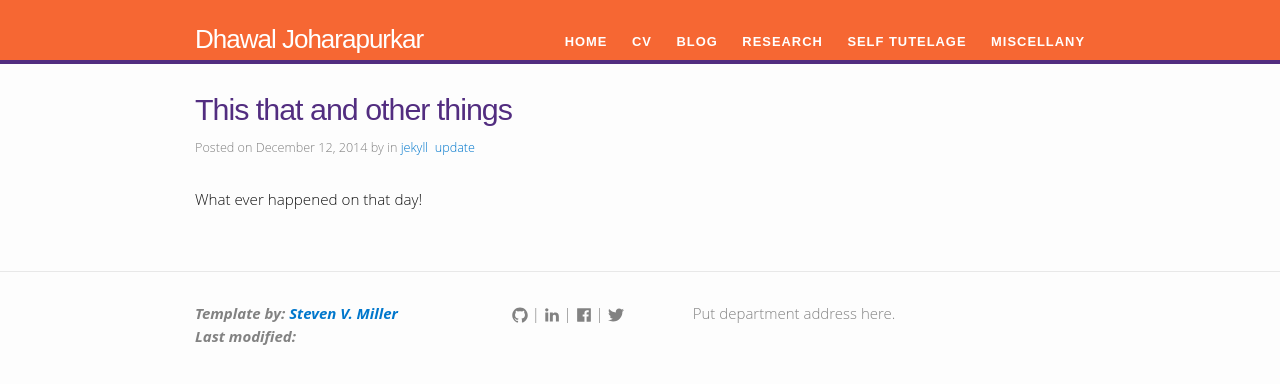
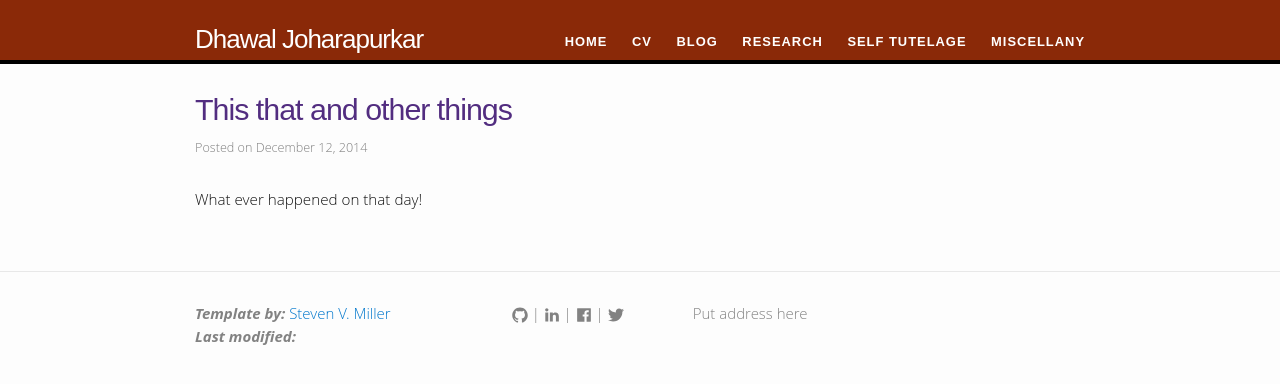
Before and after one commit to dhawaljoh/dhawaljoh.github.io, a Jekyll site: the page built from _posts/2014-12-12-this-that-other-things!.markdown, in a window 1280 px wide. Shown: the top 384 px of the page. Built offline with Jekyll 4.4.1, drawn with Linux system fonts in a browser that asks for light colours; comment, search, counter and statistics services are not loaded.

Commit message:
changed header colour

```diff
--- a/_config.yml
+++ b/_config.yml
@@ -12,6 +12,7 @@ description: > # this means to ignore newlines until "baseurl:"
  Dhawal Joharapurkar's academic website.
 baseurl: "" # the subpath of your site, e.g. /blog
 url: "http://dhawaljoh.github.com" # the base hostname & protocol for your site
+future: true # allows future dated posts
 
 #social networks
 twitter_username: dhawaljoh
--- a/_includes/footer.html
+++ b/_includes/footer.html
@@ -8,7 +8,7 @@
       <div class="footer-col footer-col-1">
         <ul class="contact-list">
           <!-- <li>{{ site.title }}</li> -->
-          <li><b><em>Template by: <a href="http://svmiller.com/" target="_blank">Steven V. Miller</a></em></b> </li>
+          <li><b><em>Template by: </em></b><a href="http://svmiller.com/" target="_blank">Steven V. Miller</a></li>
           <li><b><em>Last modified: </em></b>{{ page.last_modified_at | date:'%B %d, %Y' }}</li>
           <!-- <li><a href="mailto:{{ site.email }}">{{ site.email }}</a></li> -->
         </ul>
@@ -49,8 +49,10 @@
       </div>
 
       <div class="footer-col footer-col-3">
-        <p>
-        Put department address here.
+      Put address here
+        <!-- <p><b><em>Address: </em></b>Room E32, Engineering 2 <br /></p>
+        <a href="http://www.ucsc.edu/" target="_blank"><img src="/images/ucsc.png" alt="University of California, Santa Cruz" style="width:204px;height:64px;"></a> -->
+
         <!-- Department of Computer Science </br> -->
         <!-- University of California, Santa Cruz</br> -->
         <!-- {{ site.description }} -->
--- a/_layouts/post.html
+++ b/_layouts/post.html
@@ -5,14 +5,14 @@ layout: default
 
   <header class="post-header">
     <h1 class="post-title">{{ page.title }}</h1>
-    <p class="post-meta">Posted on {{ page.date | date: "%B %-d, %Y" }} by {% if page.author %} {{ page.author }}{% endif %}
-{% if page.categories %}
+    <p class="post-meta">Posted on {{ page.date | date: "%B %-d, %Y" }}<!--  by {% if page.author %} {{ page.author }}{% endif %}   -->
+<!-- {% if page.categories %}
   in
   {% for cat in page.categories %}
   <a href="/categories/#{{ cat }}" title="{{ cat }}">{{ cat }}</a>&nbsp;
   {% endfor %}
 
-{% endif %}
+{% endif %} -->
 </p>
   </header>
 
--- a/_sass/_header.scss
+++ b/_sass/_header.scss
@@ -5,7 +5,7 @@
     border-top: 0px solid $grey-color-dark;
     border-bottom: 4px solid $clemson-purple;
     min-height: 56px;
-    background: #f66733;
+    background: $clemson-orange;
     // Positioning context for the mobile navigation icon
     position: relative;
 
@@ -13,7 +13,7 @@
 
 .site-title {
     font-size: 26px;
-/* 		margin-top: 15px;
+/*      margin-top: 15px;
     line-height: 40px; */
     letter-spacing: -1px;
     margin-bottom: 0;
--- a/css/main.scss
+++ b/css/main.scss
@@ -17,8 +17,8 @@ $text-color:       #111;
 $background-color: #fdfdfd;
 $brand-color:      #0077CC;
 // $gameday-sky: #109dc0;
-$clemson-purple:      #522d80;
-$clemson-orange:      #f66733;
+$clemson-purple:      #000000;
+$clemson-orange:      #8A2908;
 
 
 $grey-color:       #828282;
```
Also changed, not shown: _posts/2016-02-28-markdown-testing.md (added, +40 -0 lines), images/ucsc.png (added). Lines whose indentation alone changed are shown as unchanged.
